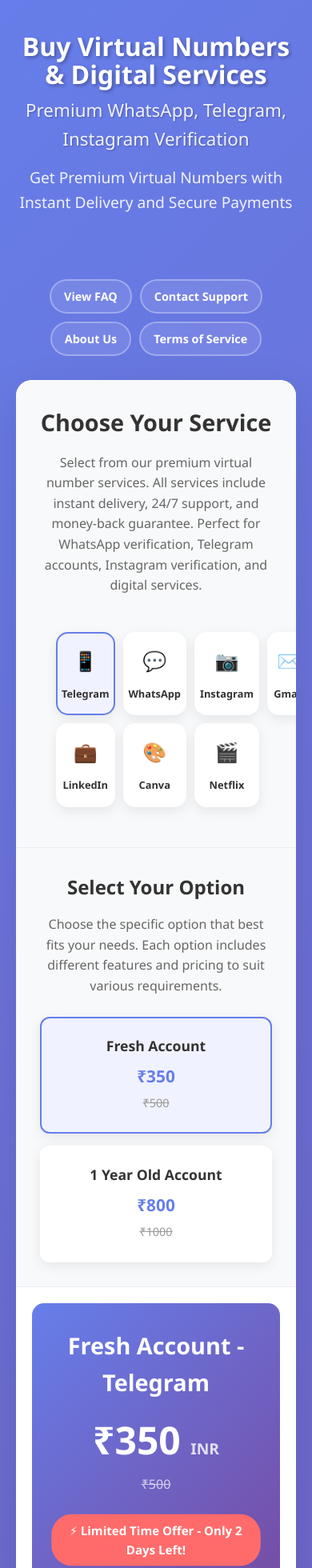
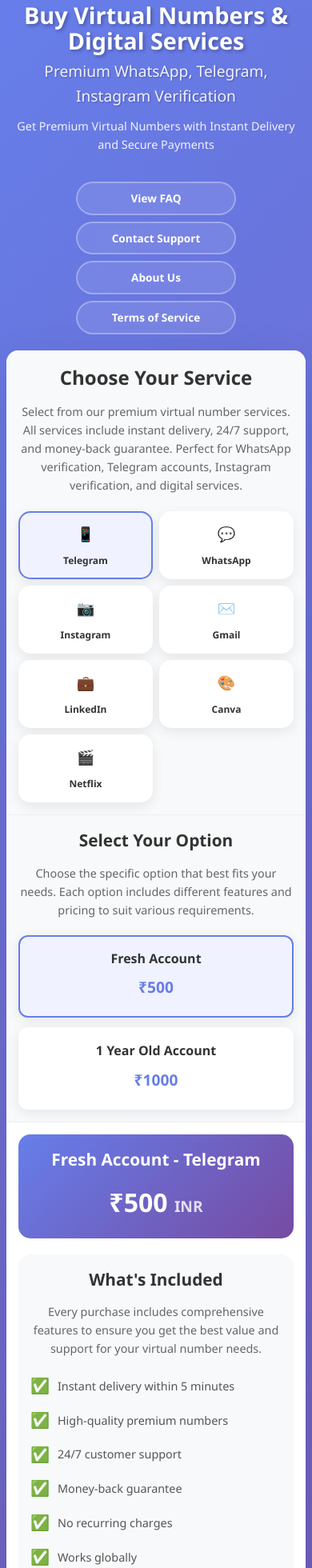
Before and after one commit to badal028/vercel-deploy, a React (Vite) app: page /buy in a window 390 px wide. Shown: the part 20-1980 px from the top of the page at 80% size. Built offline with nearby package versions, Linux system fonts and the light colour scheme.

Commit message:
design fixes

```diff
--- a/src/BuyPage.css
+++ b/src/BuyPage.css
@@ -269,23 +269,6 @@
   margin-bottom: 10px;
 }
 
-.buy-offer-badge {
-  background: #ff6b6b;
-  color: white;
-  padding: 8px 20px;
-  border-radius: 25px;
-  font-size: 0.9rem;
-  font-weight: 600;
-  margin: 15px 0;
-  display: inline-block;
-  animation: buy-pulse 2s infinite;
-}
-
-@keyframes buy-pulse {
-  0% { transform: scale(1); }
-  50% { transform: scale(1.05); }
-  100% { transform: scale(1); }
-}
 
 .buy-features-list {
   background: #f8f9fa;
@@ -620,44 +603,271 @@
   box-shadow: 0 8px 20px rgba(102, 126, 234, 0.3);
 }
 
-@media (max-width: 768px) {
+/* Tablet Styles */
+@media (max-width: 1024px) {
+  .buy-container {
+    padding: 15px;
+  }
+
+  .buy-header {
+    padding: 30px 0;
+    margin-bottom: 30px;
+  }
+
   .buy-header h1 {
-    font-size: 2rem;
+    font-size: 2.5rem;
   }
 
   .buy-header h2 {
-    font-size: 1.4rem;
+    font-size: 1.6rem;
+  }
+
+  .buy-services-grid {
+    grid-template-columns: repeat(3, 1fr);
+    gap: 15px;
+  }
+
+  .buy-options-grid {
+    grid-template-columns: repeat(2, 1fr);
+  }
+
+  .buy-features-grid {
+    grid-template-columns: repeat(2, 1fr);
+  }
+
+  .buy-trust-grid {
+    gap: 20px;
+  }
+
+  .buy-related-grid {
+    gap: 15px;
+  }
+}
+
+/* Mobile Styles */
+@media (max-width: 768px) {
+  .buy-container {
+    padding: 10px;
+  }
+
+  .buy-header {
+    padding: 20px 0;
+    margin-bottom: 20px;
+  }
+
+  .buy-header h1 {
+    font-size: 2rem;
+    margin-bottom: 8px;
+  }
+
+  .buy-header h2 {
+    font-size: 1.3rem;
+    margin-bottom: 10px;
+  }
+
+  .buy-subtitle {
+    font-size: 1rem;
   }
 
   .buy-navigation {
+    gap: 8px;
+    margin-bottom: 20px;
+  }
+
+  .buy-nav-link {
+    padding: 8px 12px;
+    font-size: 0.85rem;
+  }
+
+  .buy-main-content {
+    border-radius: 15px;
+    margin-bottom: 20px;
+  }
+
+  .buy-services-section {
+    padding: 20px;
+  }
+
+  .buy-services-section h3 {
+    font-size: 1.5rem;
+    margin-bottom: 12px;
+  }
+
+  .buy-services-description {
+    font-size: 0.9rem;
+    margin-bottom: 20px;
+  }
+
+  .buy-services-grid {
+    grid-template-columns: repeat(2, 1fr);
     gap: 10px;
   }
 
-  .buy-nav-link {
-    padding: 8px 16px;
-    font-size: 0.9rem;
+  .buy-service-item {
+    padding: 15px 8px;
   }
 
-  .buy-services-grid {
-    grid-template-columns: repeat(4, 1fr);
-    gap: 10px;
-    padding: 20px;
-  }
-
-  .buy-service-item {
-    padding: 15px 5px;
+  .buy-service-icon {
+    width: 35px;
+    height: 35px;
+    font-size: 20px;
+    margin-bottom: 8px;
   }
 
   .buy-service-name {
     font-size: 0.8rem;
   }
 
+  .buy-options-section {
+    padding: 20px;
+  }
+
+  .buy-options-section h4 {
+    font-size: 1.3rem;
+    margin-bottom: 12px;
+  }
+
+  .buy-options-description {
+    font-size: 0.9rem;
+    margin-bottom: 20px;
+  }
+
   .buy-options-grid {
     grid-template-columns: 1fr;
+    gap: 12px;
+  }
+
+  .buy-option-item {
+    padding: 15px;
+  }
+
+  .buy-option-name {
+    font-size: 1rem;
+  }
+
+  .buy-option-price {
+    font-size: 1.2rem;
   }
 
   .buy-purchase-section {
     padding: 20px;
+  }
+
+  .buy-product-card {
+    padding: 20px;
+    margin-bottom: 20px;
+  }
+
+  .buy-product-title {
+    font-size: 1.5rem;
+  }
+
+  .buy-product-price {
+    font-size: 2.5rem;
+  }
+
+
+  .buy-features-list {
+    padding: 20px;
+    margin-bottom: 20px;
+  }
+
+  .buy-features-list h4 {
+    font-size: 1.3rem;
+    margin-bottom: 12px;
+  }
+
+  .buy-features-description {
+    font-size: 0.9rem;
+    margin-bottom: 20px;
+  }
+
+  .buy-features-grid {
+    grid-template-columns: 1fr;
+    gap: 12px;
+  }
+
+  .buy-feature-item {
+    font-size: 0.9rem;
+  }
+
+  .buy-payment-methods h4 {
+    font-size: 1.3rem;
+    margin-bottom: 12px;
+  }
+
+  .buy-payment-description {
+    font-size: 0.9rem;
+    margin-bottom: 20px;
+  }
+
+  .buy-payment-btn {
+    padding: 15px 20px;
+    font-size: 1rem;
+  }
+
+  .buy-payment-icon {
+    margin-right: 8px;
+    font-size: 1.1rem;
+  }
+
+  .buy-payment-details {
+    padding: 20px;
+    margin-bottom: 20px;
+  }
+
+  .buy-payment-section h4 {
+    font-size: 1.3rem;
+    margin-bottom: 12px;
+  }
+
+  .buy-payment-note {
+    font-size: 0.85rem;
+    margin-bottom: 15px;
+  }
+
+  .buy-qr-container {
+    margin: 15px 0;
+  }
+
+  .buy-qr-code {
+    max-width: 250px;
+  }
+
+  .buy-crypto-alert {
+    padding: 12px;
+    font-size: 0.85rem;
+    margin: 15px 0;
+  }
+
+  .buy-crypto-select {
+    padding: 10px;
+    font-size: 0.9rem;
+    margin: 15px 0;
+  }
+
+  .buy-crypto-address {
+    margin: 15px 0;
+  }
+
+  .buy-address-box {
+    padding: 12px;
+    font-size: 0.8rem;
+  }
+
+  .buy-trust-indicators {
+    margin-top: 20px;
+    padding: 20px;
+  }
+
+  .buy-trust-indicators h4 {
+    font-size: 1.3rem;
+    margin-bottom: 12px;
+  }
+
+  .buy-trust-description {
+    font-size: 0.9rem;
+    margin-bottom: 20px;
   }
 
   .buy-trust-grid {
@@ -665,13 +875,179 @@
     gap: 15px;
   }
 
+  .buy-trust-item {
+    min-width: auto;
+  }
+
+  .buy-trust-number {
+    font-size: 1.3rem;
+  }
+
+  .buy-related-services {
+    padding: 20px;
+    margin-bottom: 20px;
+  }
+
+  .buy-related-services h3 {
+    font-size: 1.5rem;
+    margin-bottom: 12px;
+  }
+
+  .buy-related-description {
+    font-size: 0.9rem;
+    margin-bottom: 20px;
+  }
+
   .buy-related-grid {
     flex-direction: column;
-    gap: 15px;
+    gap: 12px;
   }
 
   .buy-related-link {
     width: 100%;
     text-align: center;
+    padding: 10px 20px;
+    font-size: 0.9rem;
+  }
+
+  .buy-support-section {
+    padding: 20px;
+  }
+
+  .buy-support-section h3 {
+    font-size: 1.5rem;
+    margin-bottom: 12px;
+  }
+
+  .buy-support-text {
+    font-size: 0.9rem;
+    margin-bottom: 15px;
+  }
+
+  .buy-support-btn {
+    padding: 10px 25px;
+    font-size: 0.9rem;
   }
 }
+
+/* Small Mobile Styles */
+@media (max-width: 480px) {
+  .buy-container {
+    padding: 8px;
+  }
+
+  .buy-header {
+    padding: 15px 0;
+  }
+
+  .buy-header h1 {
+    font-size: 1.8rem;
+  }
+
+  .buy-header h2 {
+    font-size: 1.2rem;
+  }
+
+  .buy-subtitle {
+    font-size: 0.9rem;
+  }
+
+  .buy-navigation {
+    flex-direction: column;
+    gap: 8px;
+    align-items: center;
+  }
+
+  .buy-nav-link {
+    width: 100%;
+    max-width: 200px;
+    text-align: center;
+  }
+
+  .buy-services-grid {
+    grid-template-columns: repeat(2, 1fr);
+    gap: 8px;
+  }
+
+  .buy-service-item {
+    padding: 12px 5px;
+  }
+
+  .buy-service-icon {
+    width: 30px;
+    height: 30px;
+    font-size: 18px;
+  }
+
+  .buy-service-name {
+    font-size: 0.75rem;
+  }
+
+  .buy-options-section,
+  .buy-services-section,
+  .buy-features-list,
+  .buy-payment-details,
+  .buy-trust-indicators,
+  .buy-related-services,
+  .buy-support-section {
+    padding: 15px;
+  }
+
+  .buy-purchase-section {
+    padding: 15px;
+  }
+
+  .buy-product-card {
+    padding: 15px;
+  }
+
+  .buy-product-title {
+    font-size: 1.3rem;
+  }
+
+  .buy-product-price {
+    font-size: 2rem;
+  }
+
+  .buy-payment-btn {
+    padding: 12px 15px;
+    font-size: 0.9rem;
+  }
+
+  .buy-qr-code {
+    max-width: 200px;
+  }
+
+  .buy-trust-number {
+    font-size: 1.2rem;
+  }
+}
+
+/* Extra Small Mobile Styles */
+@media (max-width: 360px) {
+  .buy-header h1 {
+    font-size: 1.6rem;
+  }
+
+  .buy-header h2 {
+    font-size: 1.1rem;
+  }
+
+  .buy-services-grid {
+    grid-template-columns: 1fr;
+    gap: 8px;
+  }
+
+  .buy-service-item {
+    padding: 10px;
+  }
+
+  .buy-product-price {
+    font-size: 1.8rem;
+  }
+
+  .buy-payment-btn {
+    padding: 10px 12px;
+    font-size: 0.85rem;
+  }
+}
--- a/src/BuyPage.tsx
+++ b/src/BuyPage.tsx
@@ -14,8 +14,8 @@
 }
 
 const telegramOptions: ServiceOption[] = [
-  { id: 'fresh', name: 'Fresh Account', price: 350, oldPrice: 500 },
-  { id: '1year', name: '1 Year Old Account', price: 800, oldPrice: 1000 },
+  { id: 'fresh', name: 'Fresh Account', price: 500 },
+  { id: '1year', name: '1 Year Old Account', price: 1000 },
 ];
 
 const whatsappOptions: ServiceOption[] = [
@@ -230,7 +230,6 @@
                 {selectedOption?.oldPrice && (
                   <div className="buy-product-old-price">₹{selectedOption.oldPrice}</div>
                 )}
-                <div className="buy-offer-badge">⚡ Limited Time Offer - Only 2 Days Left!</div>
               </div>
 
               <div className="buy-features-list">
```
